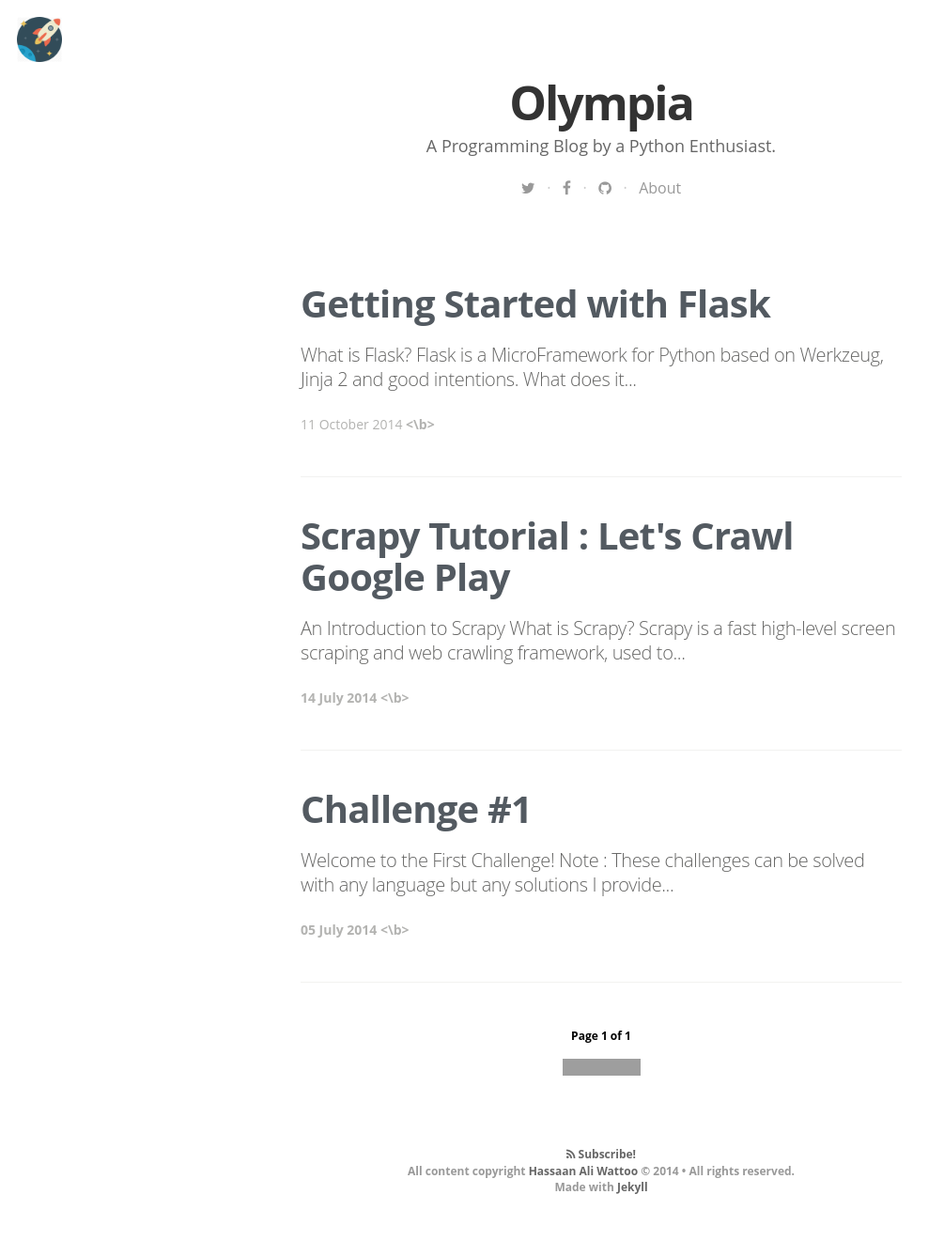
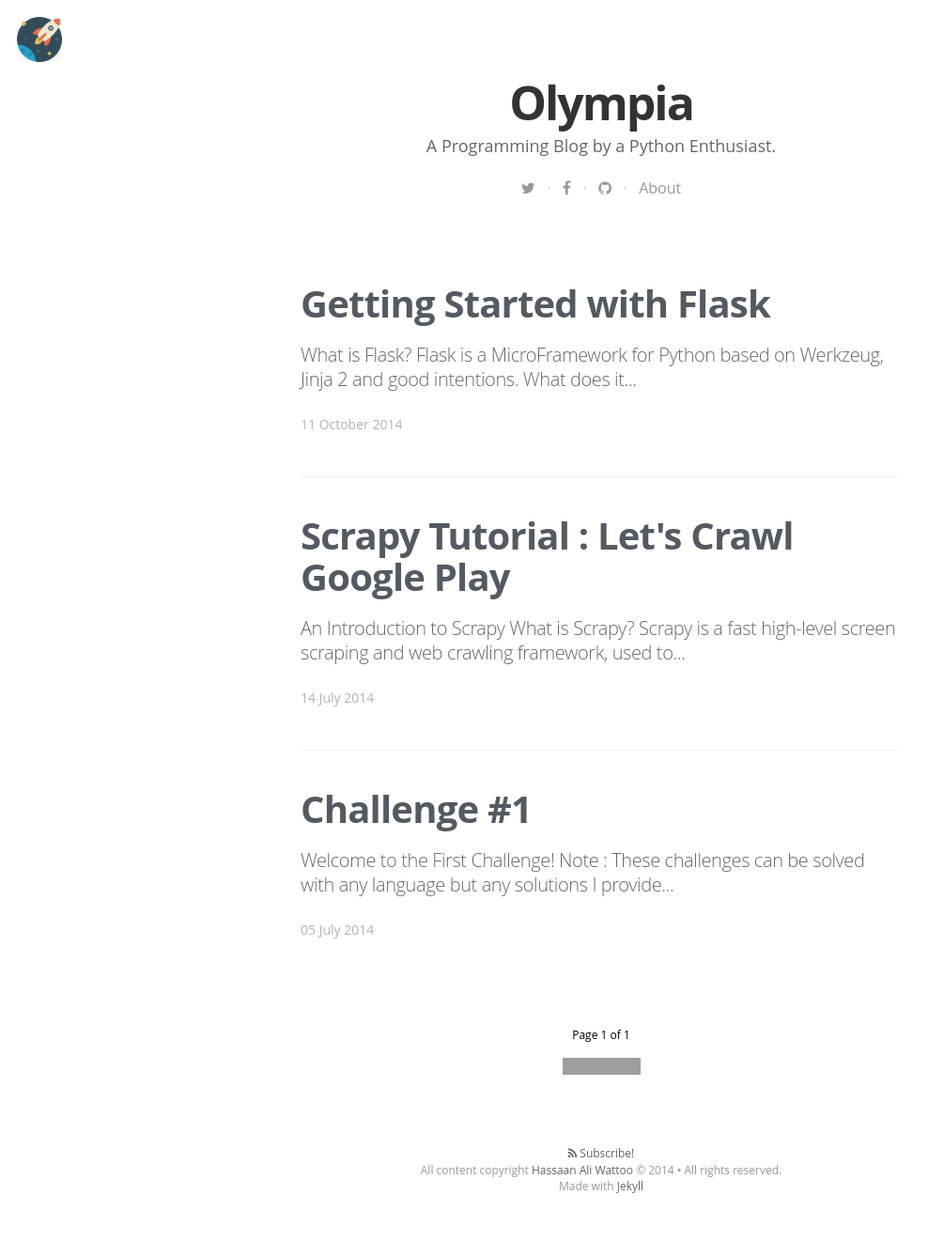
Before and after one commit to hassaanaliw/hassaanaliw.github.io, a Jekyll site: the page built from index.html, in a window 1280 px wide. Shown: the whole page at 94% size, without its empty margins (0-1005 px from the left). Built offline with Jekyll 4.4.1, drawn with Linux system fonts in a browser that asks for light colours; nearby versions of some CDN libraries; some web fonts are replaced; Markdown is read by kramdown in place of the engine named in the settings; the list of posts is cut into pages by our own code; comment, search, counter and statistics services are not loaded; grey boxes are pictures that could not be loaded.

```diff
--- a/index.html
+++ b/index.html
@@ -38,7 +38,7 @@ layout: default
             </section>
             <div class="post-meta">
               <time datetime="{{ post.date | date_to_long_string }}">{{ post.date | date_to_long_string }}</time>
-               <b><a href="{{ post.url }}#disqus_thread"></a><\b>
+               <b><a href="{{ post.url }}#disqus_thread"></a></b>
 <!--            <span class="post-tags-set">on {{#foreach tags}}<span class="post-tag-{{slug}}">{{#if @first}}{{else}}, {{/if}}<a href="/tag/{{slug}}">{{name}}</a></span>{{/foreach}}</span>-->
             </div>
           <div>
```
